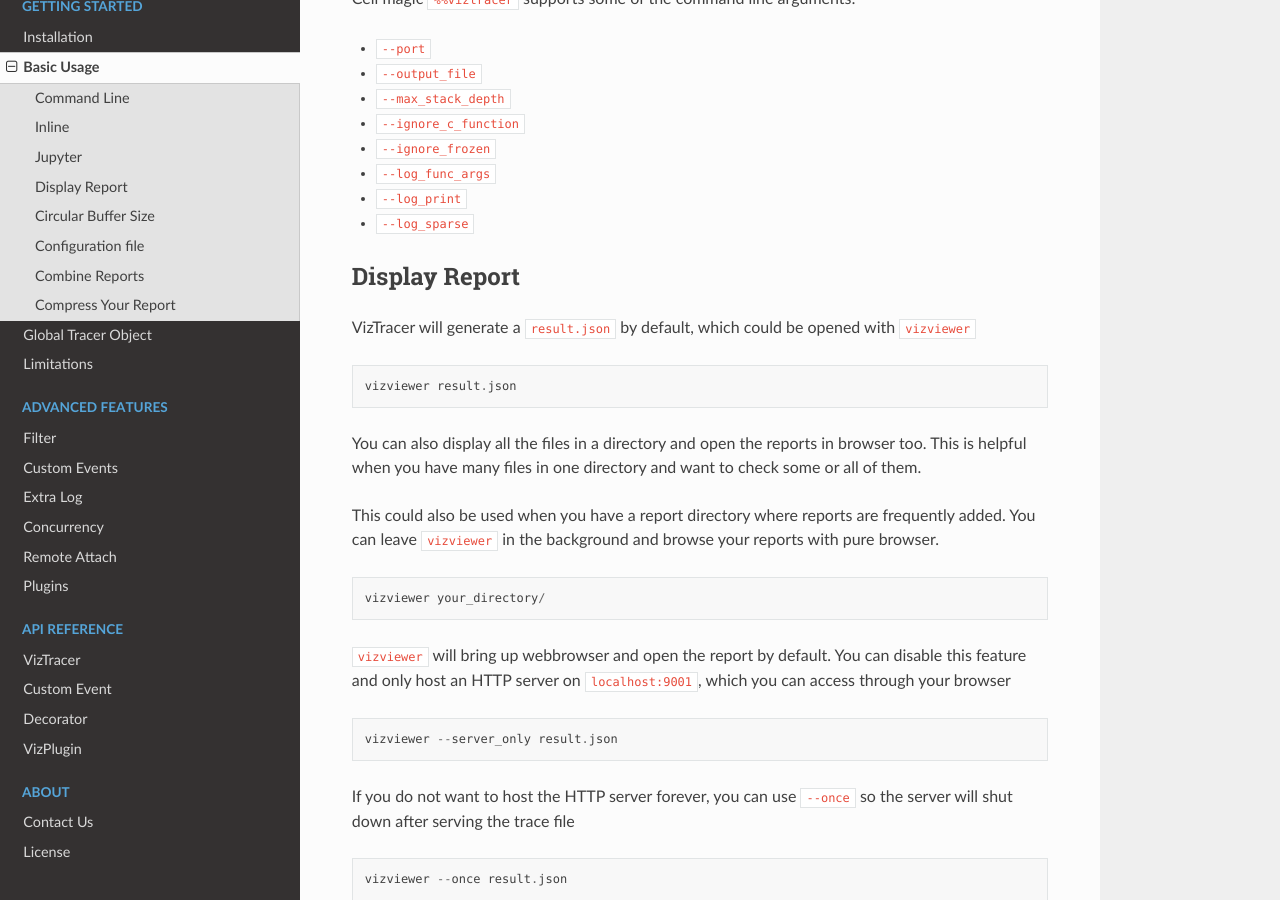
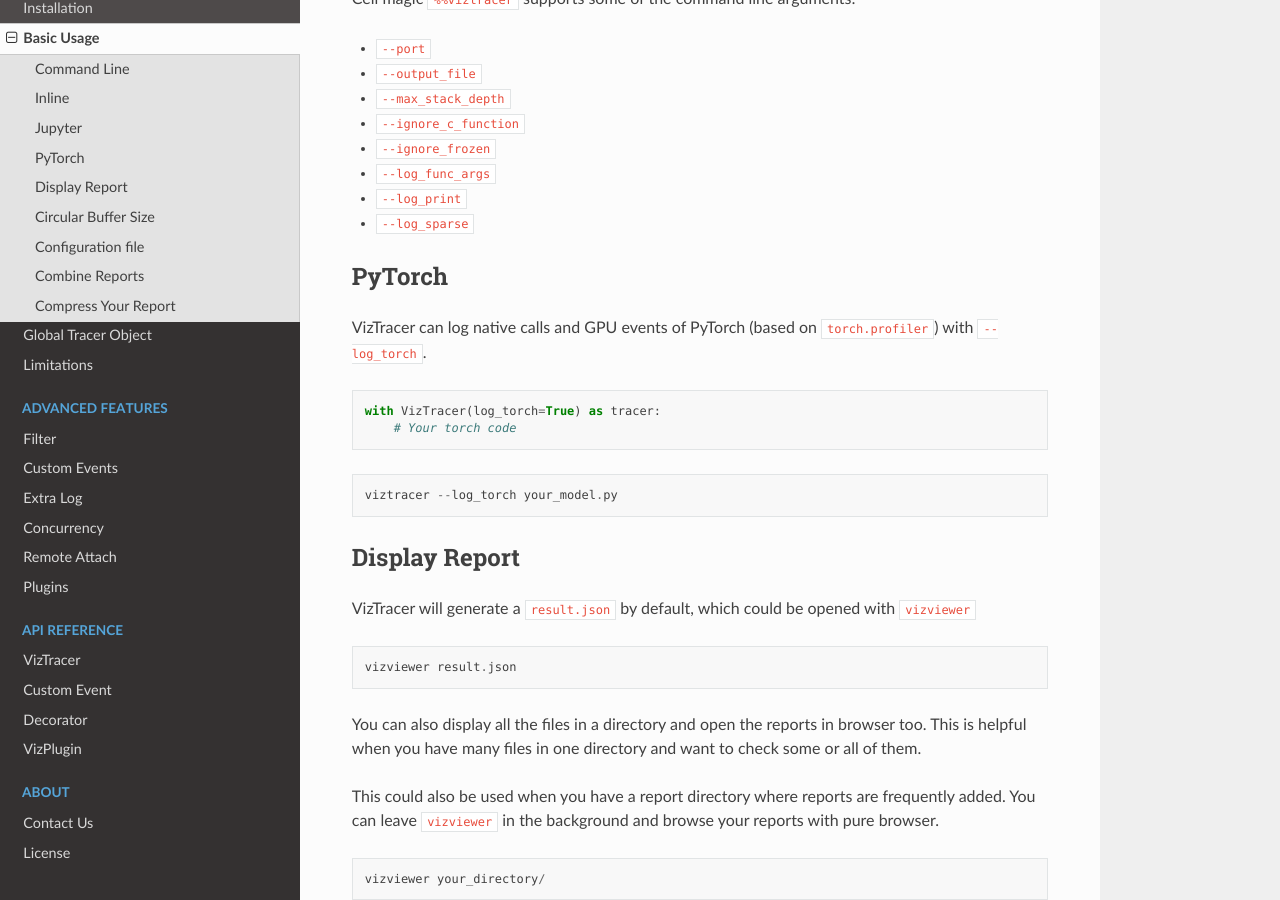
Before and after one commit to gaogaotiantian/viztracer, a Sphinx documentation site: the page built from docs/source/basic_usage.rst, in a window 1280 px wide and 900 px high, scrolled down 2629 px. Built offline with Sphinx 7.4.7 and the Read the Docs theme 3.1.0, drawn with Linux system fonts in a browser that asks for light colours.

Commit message:
Update docs

```diff
--- a/docs/source/basic_usage.rst
+++ b/docs/source/basic_usage.rst
@@ -135,6 +135,23 @@
 * ``--log_func_args``
 * ``--log_print``
 * ``--log_sparse``
+
+
+PyTorch
+-------
+
+VizTracer can log native calls and GPU events of PyTorch (based on ``torch.profiler``) with
+``--log_torch``.
+
+.. code-block:: python
+
+    with VizTracer(log_torch=True) as tracer:
+        # Your torch code
+
+.. code-block::
+
+    viztracer --log_torch your_model.py
+
 
 Display Report
 --------------
```
Also changed, not shown: README.md (+24 -13 lines), docs/source/viztracer.rst (+13 -0 lines).
